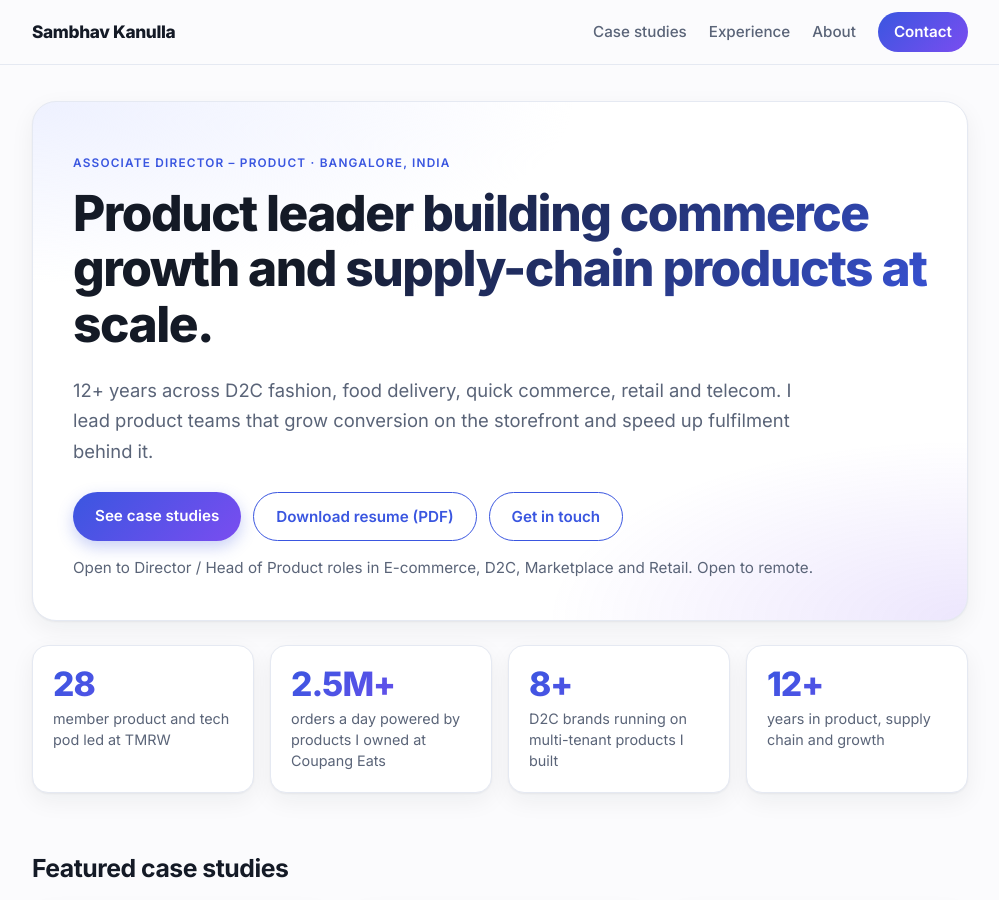
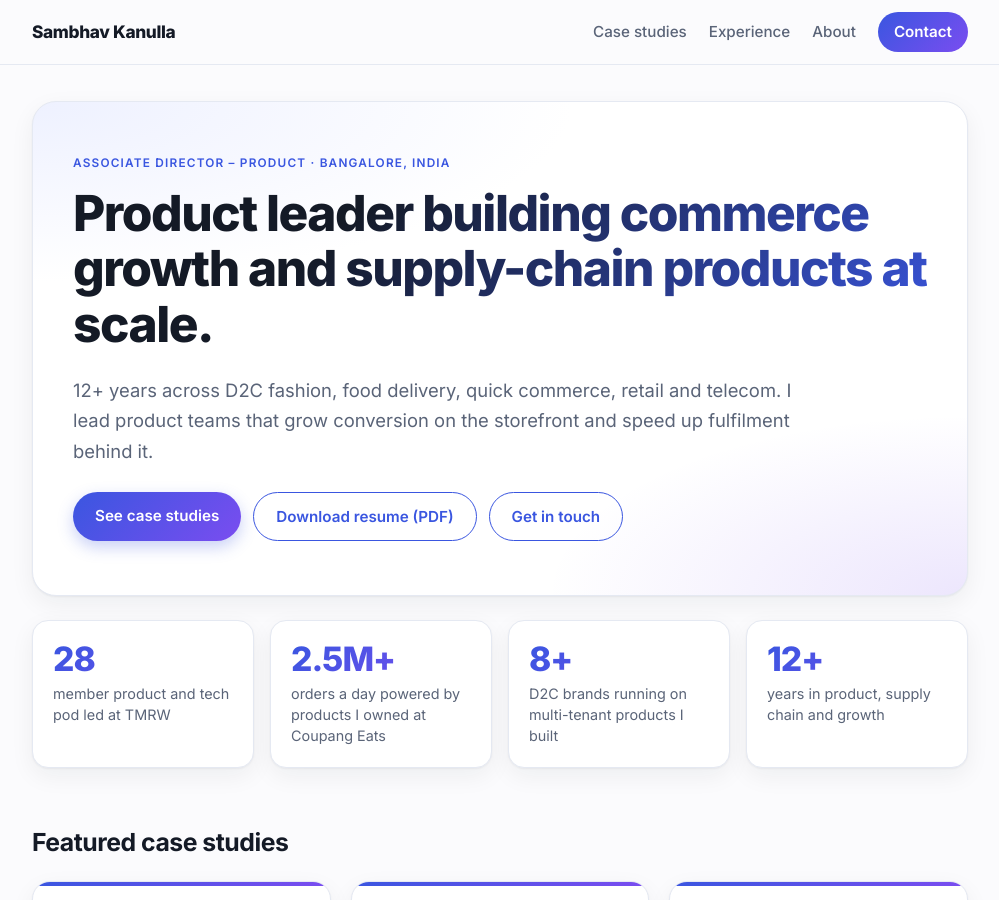
Before and after one commit to sambhavkanulla/sambhavkanulla.github.io, a Jekyll site: the page built from index.html, in a window 1280 px wide and 900 px high. Shown: the whole window, without its empty margins (140-1139 px from the left). Built offline with Jekyll 4.4.1, drawn with Linux system fonts in a browser that asks for light colours.

Commit message:
Remove 'Open to...' line from the home page hero
Co-Authored-By: Claude Sonnet 5.5 <noreply@anthropic.com>
Claude-Session: https://claude.ai/code/session_01PrKmB98M39T9226rhsuyd2

```diff
--- a/index.html
+++ b/index.html
@@ -12,7 +12,6 @@ title: "Sambhav Kanulla – Product Leader, D2C, Commerce and Supply Chain"
     {% if p.resume_file != "" %}<a class="btn btn-ghost" href="{{ p.resume_file | relative_url }}">Download resume (PDF)</a>{% endif %}
     <a class="btn btn-ghost" href="{{ '/contact/' | relative_url }}">Get in touch</a>
   </p>
-  <p class="open-to">{{ p.open_to }}</p>
 </section>
 
 <section class="proof">
```
